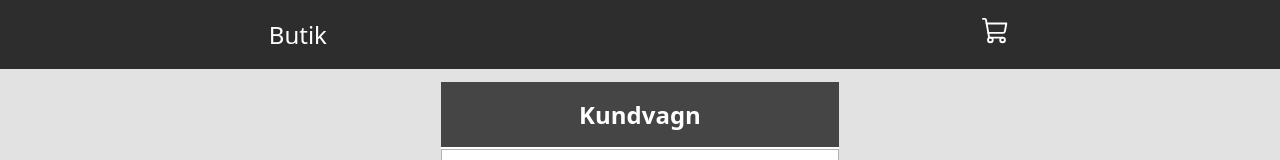
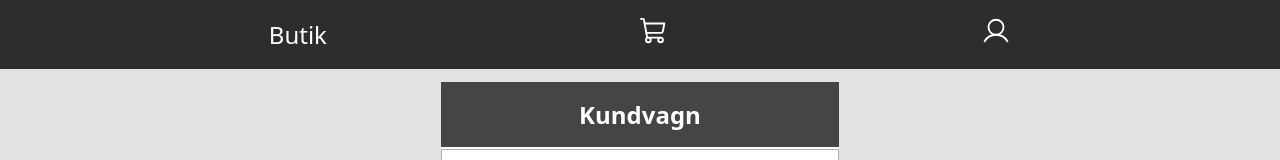
Before and after one commit to sebbejuh/Frontend-Webshop, a React app: page /webshop-ts/cart in a window 1280 px wide. Shown: the top 160 px of the page. Built offline with nearby package versions, Linux system fonts and the light colour scheme; the HTML template or start-up script is replaced by a standard one.

Commit message:
added nav link to orders

```diff
--- a/src/components/Navbar.tsx
+++ b/src/components/Navbar.tsx
@@ -1,5 +1,5 @@
 import { Link } from 'react-router-dom';
-import { ShoppingCart } from 'phosphor-react';
+import { ShoppingCart, User } from 'phosphor-react';
 import { useShopContext } from "../context/useCartContext";
 
 const Navbar = () => {
@@ -17,6 +17,9 @@ const Navbar = () => {
           <ShoppingCart size={30} />
           {totalItems > 0 && <span>{totalItems}</span>}
         </Link>
+        <Link to='/webshop-ts/orders'>
+          <User size={30} />
+        </Link>
       </nav>
     </header>
   )
```
